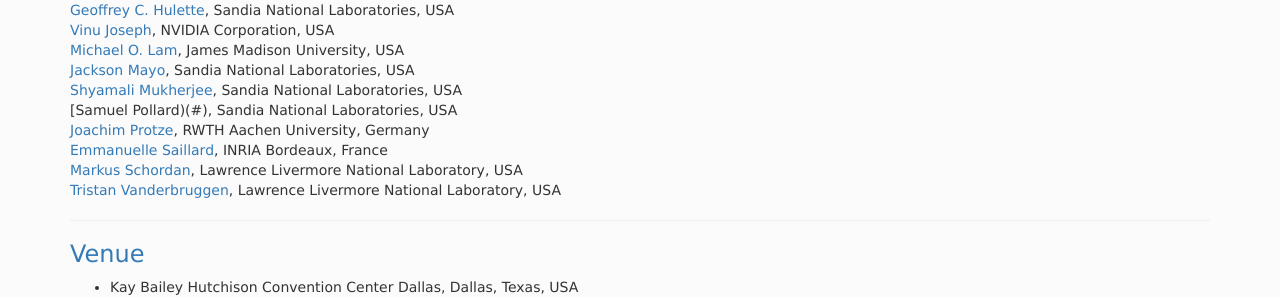
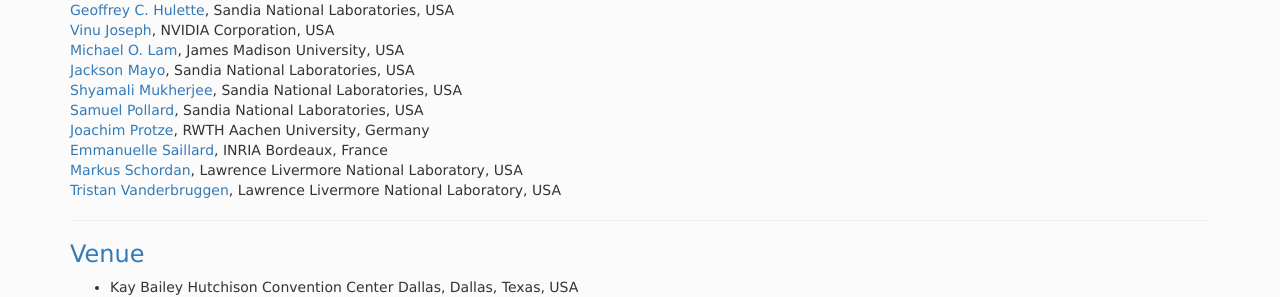
Before and after one commit to correctness-workshop/2022, a Jekyll site: the page built from index.md, in a window 1280 px wide and 900 px high, scrolled down 2324 px. Shown: the part 158-455 px from the top of the window. Built offline with Jekyll 4.4.1, drawn with Linux system fonts in a browser that asks for light colours; nearby versions of some CDN libraries; the list of posts is cut into pages by our own code; part of the change alters nothing that is shown.

```diff
--- a/index.md
+++ b/index.md
@@ -119,11 +119,11 @@ All time zones are AOE.
 [Patrick Carribault](http://www.cea.fr/), CEA-DAM, France  <br />
 [Ganesh Gopalakrishnan](https://www.cs.utah.edu/~ganesh/), University of Utah, USA <br />
 [Geoffrey C. Hulette]( http://www.sandia.gov/), Sandia National Laboratories, USA <br />
-[Vinu Joseph](#), NVIDIA Corporation, USA <br />
+[Vinu Joseph](https://www.vinujoseph.org/), NVIDIA Corporation, USA <br />
 [Michael O. Lam](https://w3.cs.jmu.edu/lam2mo/), James Madison University, USA <br />
 [Jackson Mayo](http://www.sandia.gov/), Sandia National Laboratories, USA <br />
-[Shyamali Mukherjee](#), Sandia National Laboratories, USA <br />
-[Samuel	Pollard)(#), Sandia National Laboratories, USA <br />
+[Shyamali Mukherjee](https://dl.acm.org/profile/99659214722), Sandia National Laboratories, USA <br />
+[Samuel	Pollard](https://scholar.google.com/citations?user=X0zJ484AAAAJ&hl=en), Sandia National Laboratories, USA <br />
 [Joachim Protze](https://www.itc.rwth-aachen.de/cms/IT-Center/IT-Center/Team/~oobd/Joachim-Protze/lidx/1/), RWTH Aachen University, Germany <br />
 [Emmanuelle Saillard](http://emmanuellesaillard.fr/), INRIA Bordeaux, France  <br />
 [Markus Schordan]( https://people.llnl.gov/schordan1), Lawrence Livermore National Laboratory, USA <br />
```
